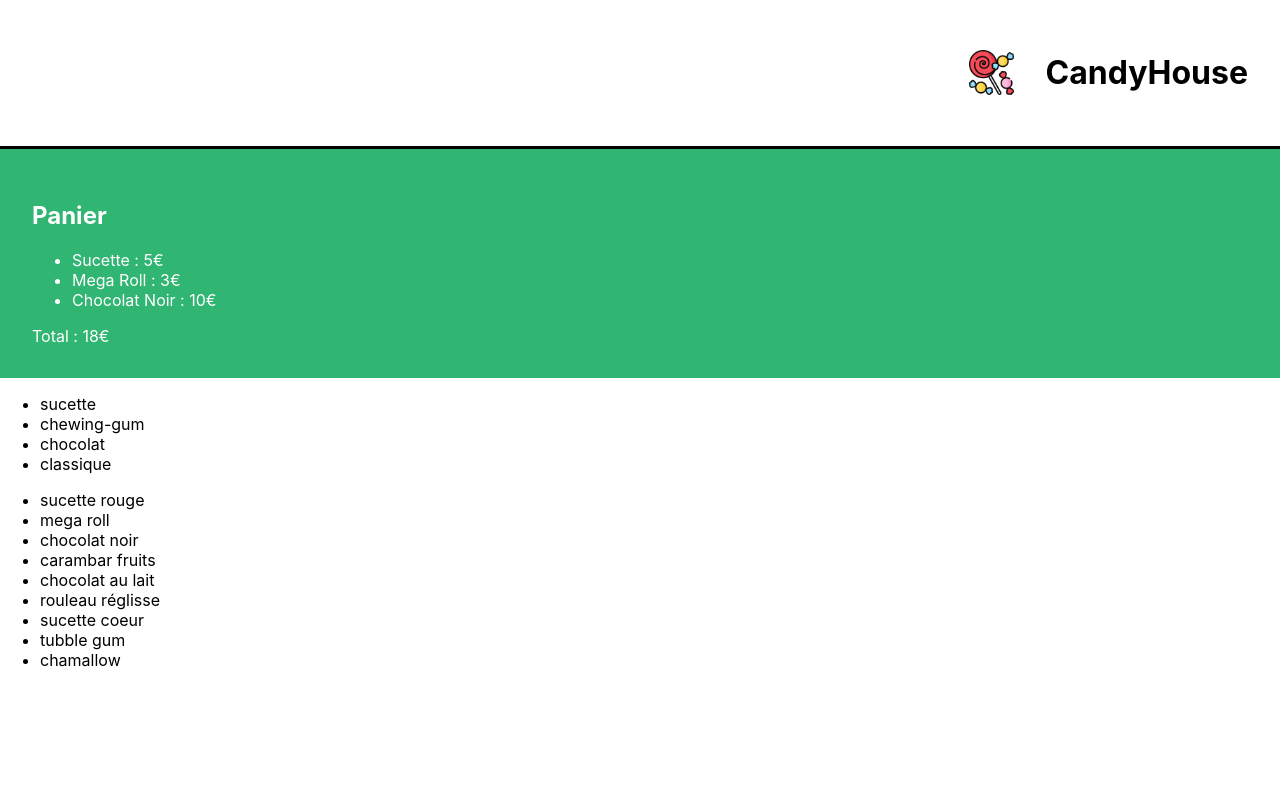
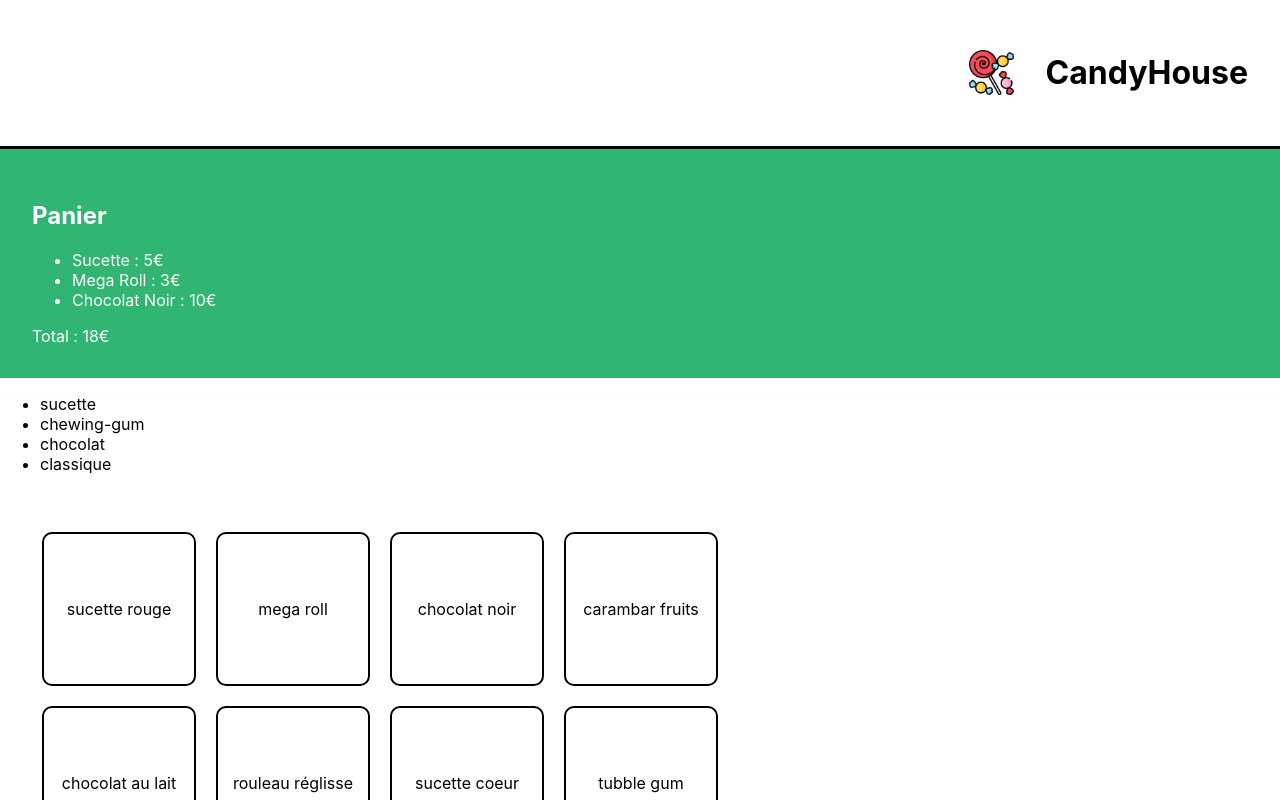
Before and after one commit to kawacassie/CandyHouse, a React (Create React App) app in the folder candyhouse/: page / in a window 1280 px wide. Shown: the top 800 px of the page. Built offline with nearby package versions, Linux system fonts and the light colour scheme.

Commit message:
Affichage ShoppingList

```diff
--- a/candyhouse/src/components/ShoppingList.js
+++ b/candyhouse/src/components/ShoppingList.js
@@ -1,4 +1,5 @@
 import { candyList } from '../datas/candyList'
+import '../styles/ShoppingList.css'
 
 function ShoppingList() {
 	const categories = candyList.reduce(
@@ -14,9 +15,11 @@ function ShoppingList() {
 					<li key={cat}>{cat}</li>
 				))}
 			</ul>
-			<ul>
+			<ul className='ch-candy-list'>
 				{candyList.map((candy) => (
-					<li key={candy.id}>{candy.name}</li>
+					<li key={candy.id} className='ch-candy-item'>
+						{candy.name}
+					</li>
 				))}
 			</ul>
 		</div>
--- /dev/null
+++ b/candyhouse/src/styles/ShoppingList.css
@@ -0,0 +1,20 @@
+.ch-candy-list {
+	list-style-type: none;
+	padding: 32px;
+	display: flex;
+	flex-wrap: wrap;
+	max-width: 800px;
+}
+
+.ch-candy-item {
+	border: solid 2px black;
+	border-radius: 10px;
+	height: 150px;
+	width: 150px;
+	margin: 10px;
+	display: flex;
+	align-items: center;
+	justify-content: center;
+	flex-direction: column;
+	position: relative;
+}
```
